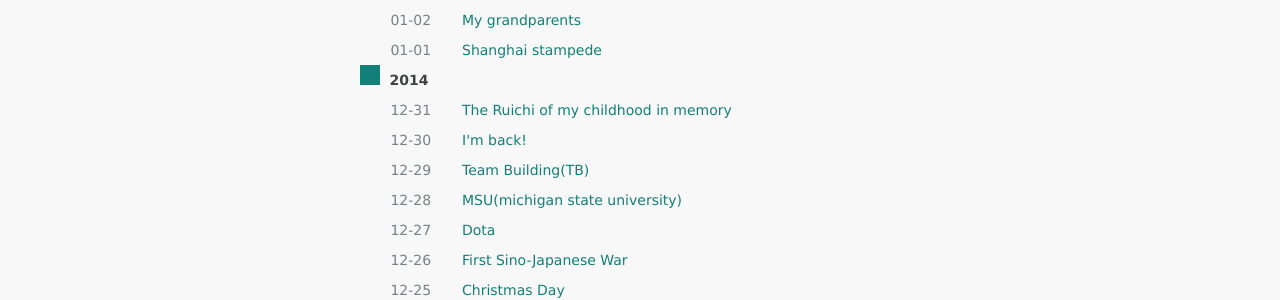
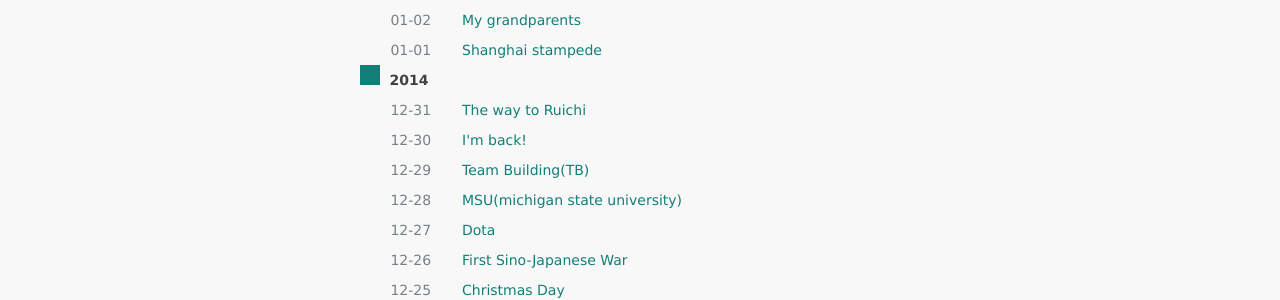
Before and after one commit to luolinjia/en, a Jekyll site: the page built from index.md, in a window 1280 px wide and 1300 px high. Shown: the part 525-825 px from the top of the window. Built offline with Jekyll 4.4.1, drawn with Linux system fonts in a browser that asks for light colours; Markdown is read by kramdown in place of the engine named in the settings.

Commit message:
Update 2014-12-31-ruichi-way.md

```diff
--- a/_posts/2014-12-31-ruichi-way.md
+++ b/_posts/2014-12-31-ruichi-way.md
@@ -1,6 +1,6 @@
 ---
 layout: post
-title: The Ruichi of my childhood in memory
+title: The way to Ruichi
 categories:
 - Life
 tags:
```
